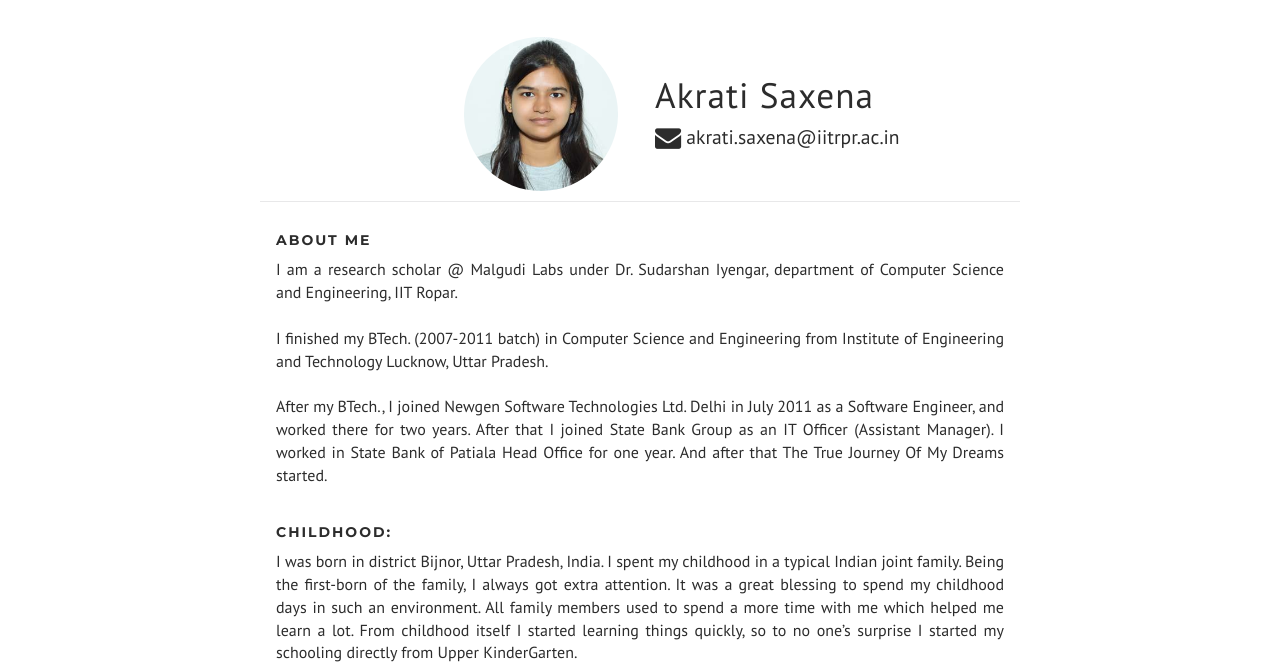
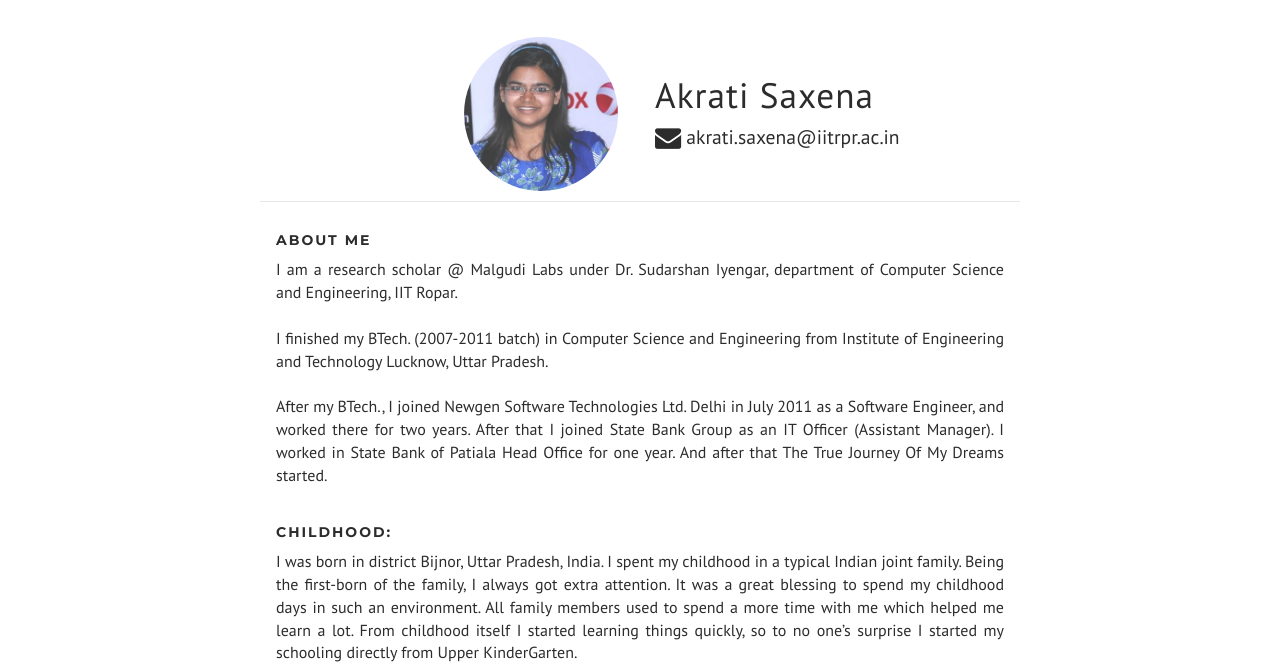
Before and after one commit to descentis/malgudi, a plain HTML site: page akratis.html in a window 1280 px wide. Shown: the part 138-802 px from the top of the page. Drawn offline with nearby package versions, Linux system fonts and the light colour scheme.

Commit message:
Changing pictures of Akrati in her webpage

```diff
--- a/akratis.html
+++ b/akratis.html
@@ -73,7 +73,7 @@
                                 <div class="row">
                                     <div class="col-sm-12 col-md-3"></div>
                                     <div class="col-sm-12 col-md-3">
-                                        <div class="circle-img" style="background-image: url('img/photo/akrati.jpg')"></div>
+                                        <div class="circle-img" style="background-image: url('img/photo/ak_sa.jpg')"></div>
                                     </div>
                                     <div class="col-sm-12 col-md-6">
                                         <div class="profile-container">
```
